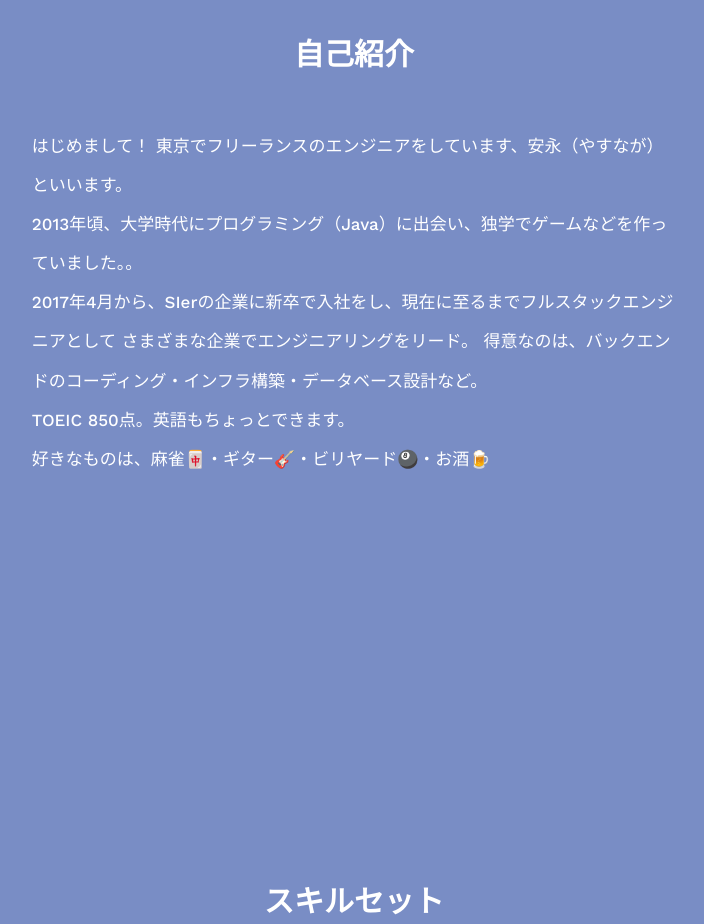
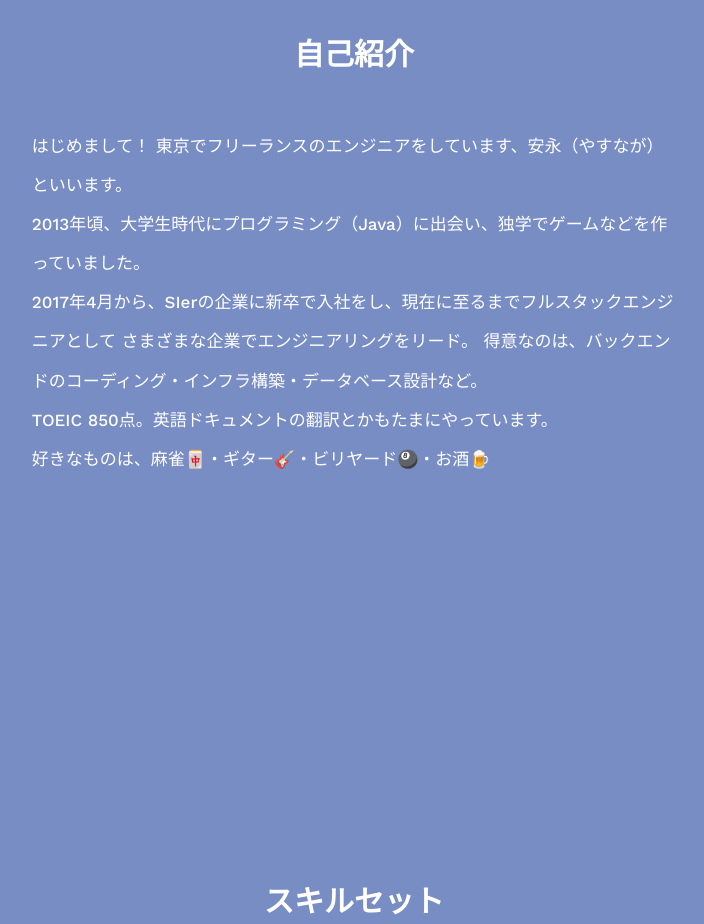
Before and after one commit to yasunaga-shuto/portfolio, a Next.js app: page / in a window 1280 px wide. Shown: the part 1060-1984 px from the top of the page, without its empty margins (286-990 px from the left). Built offline with nearby package versions, Linux system fonts and the light colour scheme.

Commit message:
typo修正

```diff
--- a/locales/ja.ts
+++ b/locales/ja.ts
@@ -8,11 +8,11 @@ export default {
   INTRODUCTION_TEXT: "自己紹介",
   INTRODUCTION: `はじめまして！
     東京でフリーランスのエンジニアをしています、安永（やすなが）といいます。<br />
-    2013年頃、大学時代にプログラミング（Java）に出会い、独学でゲームなどを作っていました。。<br />
+    2013年頃、大学生時代にプログラミング（Java）に出会い、独学でゲームなどを作っていました。<br />
     2017年4月から、SIerの企業に新卒で入社をし、現在に至るまでフルスタックエンジニアとして
     さまざまな企業でエンジニアリングをリード。
     得意なのは、バックエンドのコーディング・インフラ構築・データベース設計など。<br />
-    TOEIC 850点。英語もちょっとできます。<br />
+    TOEIC 850点。英語ドキュメントの翻訳とかもたまにやっています。<br />
     好きなものは、麻雀🀄️・ギター🎸・ビリヤード🎱・お酒🍺`,
   SKILLS_TEXT: "スキルセット",
   LANGS: "言語・フレームワーク",
```
